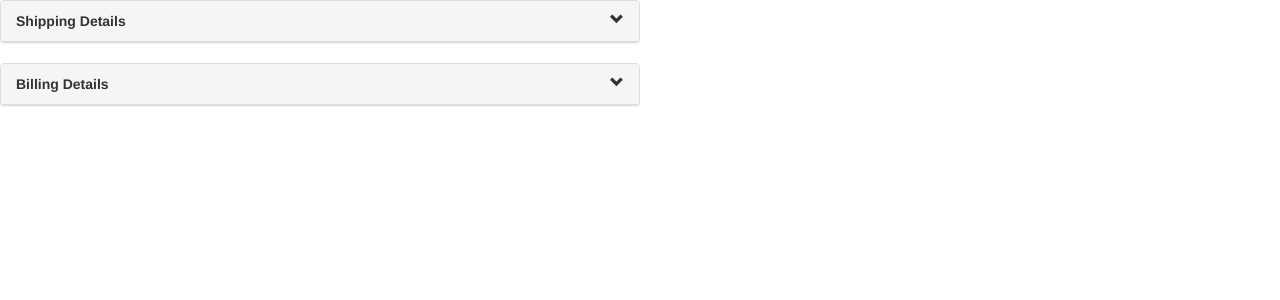
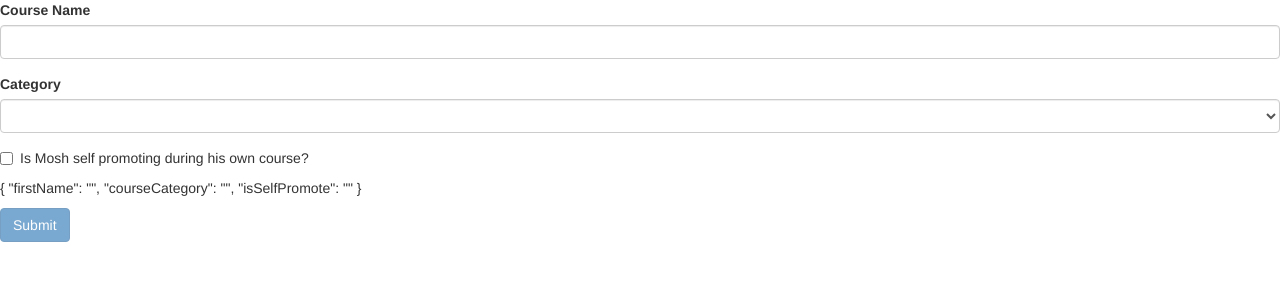
Before and after one commit to jsfutral/zippy, an Angular app: page / in a window 1280 px wide. Shown: the top 300 px of the page. Built offline with nearby package versions, Linux system fonts and the light colour scheme.

Commit message:
template forms chapter and exercise

```diff
--- a/src/app/app.component.html
+++ b/src/app/app.component.html
@@ -1,6 +1 @@
-<zippy title="Shipping Details">
-  Shipping Details Content
-</zippy>
-<zippy title="Billing Details">
-  Billing Details Content
-</zippy>
+<contact-form></contact-form>
--- /dev/null
+++ b/src/app/contact-form/contact-form.component.html
@@ -0,0 +1,51 @@
+
+
+<form #f="ngForm" (ngSubmit)="submit(f)">
+    <div class="form-group">
+        <label for="firstName">Course Name</label>
+        <input
+            required
+            ngModel
+            name="firstName"
+            #firstName="ngModel"
+            id="firstName"
+            type="text"
+            class="form-control"
+            minlength="5">
+        <div class="alert alert-danger" *ngIf="firstName.touched && !firstName.valid">
+            <div *ngIf="firstName.errors!.required">
+                Course name is required.
+            </div>
+            <div *ngIf="firstName.errors!.minlength">
+                Course name must be at least 5 characters.
+            </div>
+        </div>
+    </div>
+    <div class="form-group">
+        <label for="categories">Category</label>
+        <select
+            ngModel
+            required
+            name="courseCategory"
+            #courseCategory="ngModel"
+            id="categories"
+            class="form-control">
+            <option value=""></option>
+            <option *ngFor="let category of categories" [value]="category.id"> {{ category.name }} </option>
+        </select>
+        <div class="alert alert-danger" *ngIf="courseCategory.touched && !courseCategory.valid">
+            <div *ngIf="courseCategory.errors!.required">
+                Category is required.
+            </div>
+        </div>
+    </div>
+    <div class="checkbox">
+        <label>
+            <input type="checkbox" ngModel name="isSelfPromote"> Is Mosh self promoting during his own course?
+        </label>
+    </div>
+    <p>
+        {{ f.value | json }}
+    </p>
+    <button class="btn btn-primary" [disabled]="!f.valid">Submit</button>
+</form>
--- /dev/null
+++ b/src/app/contact-form/contact-form.component.ts
@@ -0,0 +1,24 @@
+import { Component } from '@angular/core';
+import { FormsModule, ReactiveFormsModule } from '@angular/forms';
+
+@Component({
+  selector: 'contact-form',
+  templateUrl: './contact-form.component.html',
+  styleUrls: ['./contact-form.component.css']
+})
+export class ContactFormComponent {
+
+  categories = [
+    { id: 1, name:'Development' },
+    { id: 2, name:'Art' },
+    { id: 3, name:'Languages' }
+  ]
+
+  log(x: any) {
+    console.log(x);
+  }
+
+  submit(f: any) {
+    console.log(f);
+  }
+}
```
Also changed, not shown: src/app/app.module.ts (+7 -2 lines), src/app/contact-form/contact-form.component.css (added), 1 other file (tests, documents, lock files or other folders).
